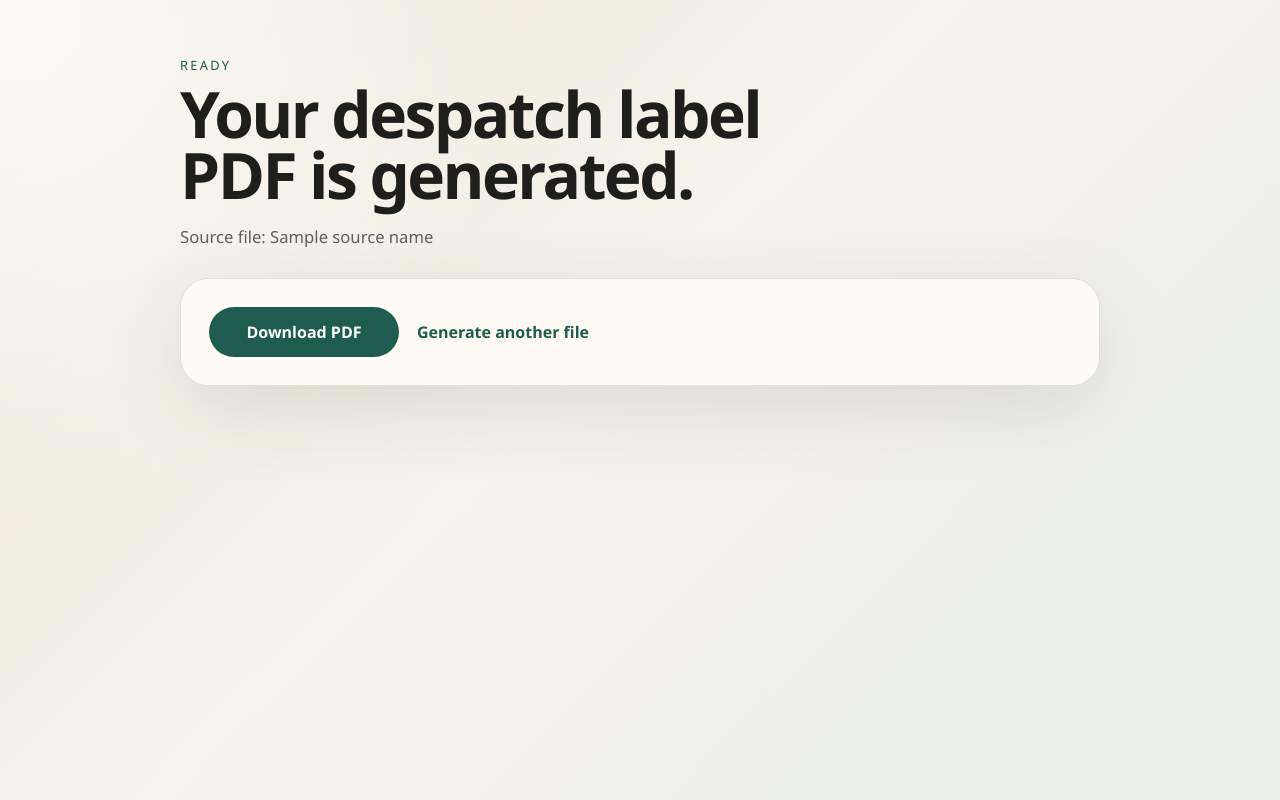
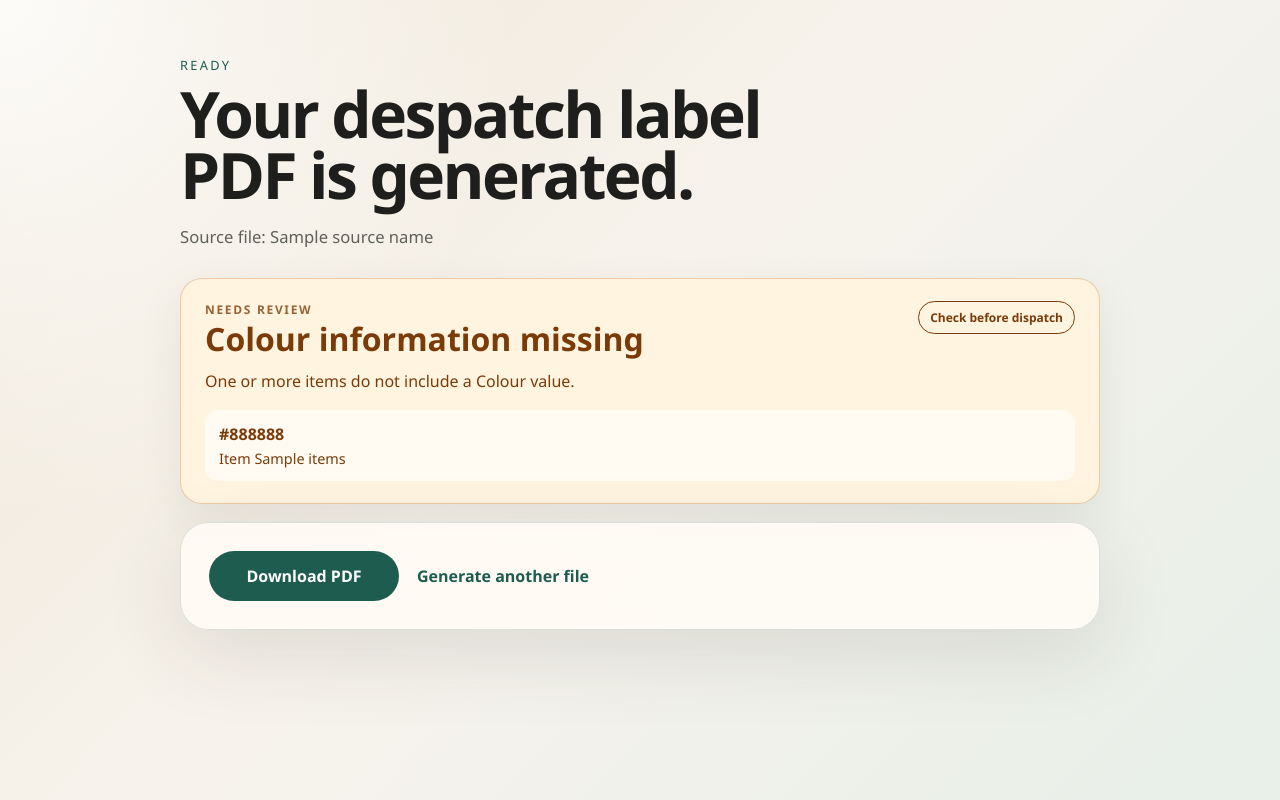
Before and after one commit to leibo314-dotcom/x1-despatch-label-toolkit, a Flask app: template templates/result.html in a window 1280 px wide. Run offline with Flask 3, Linux system fonts and the light colour scheme; the template is opened without the code that fills it: most values are stand-ins (such as "Sample title", 1, 10 or a date in 2020).

Commit message:
Add colour mismatch warning preview

```diff
--- a/app.py
+++ b/app.py
@@ -27,6 +27,57 @@ def get_job_paths(job_id: str) -> dict[str, Path]:
         "input_path": job_dir / "input.pdf",
         "output_path": job_dir / "despatch_label.pdf",
         "workdir": job_dir / "work",
+    }
+
+
+def format_item_numbers(item_numbers: list[int]) -> str:
+    numbers = sorted(set(item_numbers))
+    if not numbers:
+        return ""
+
+    ranges: list[str] = []
+    start = previous = numbers[0]
+    for number in numbers[1:]:
+        if number == previous + 1:
+            previous = number
+            continue
+        ranges.append(str(start) if start == previous else f"{start}-{previous}")
+        start = previous = number
+    ranges.append(str(start) if start == previous else f"{start}-{previous}")
+    return ", ".join(ranges)
+
+
+def build_colour_check(items) -> dict:
+    colour_groups: dict[str, dict] = {}
+    missing_items: list[int] = []
+
+    for item in items:
+        colour = " ".join(item.colour.split()).strip()
+        if not colour:
+            missing_items.append(item.no)
+            continue
+
+        key = colour.casefold()
+        group = colour_groups.setdefault(key, {"colour": colour, "items": []})
+        group["items"].append(item.no)
+
+    groups = []
+    for group in colour_groups.values():
+        groups.append({
+            "colour": group["colour"],
+            "items": format_item_numbers(group["items"]),
+        })
+
+    has_mismatch = len(groups) > 1
+    has_missing = bool(missing_items)
+    return {
+        "status": "warning" if has_mismatch or has_missing else "success",
+        "has_mismatch": has_mismatch,
+        "has_missing": has_missing,
+        "item_count": len(items),
+        "colour_count": len(groups),
+        "groups": groups,
+        "missing_items": format_item_numbers(missing_items),
     }
 
 
@@ -72,10 +123,20 @@ def result(job_id: str):
         return redirect(url_for("index"))
 
     source_name = request.args.get("source_name", "Uploaded PDF")
+    colour_check = None
+    try:
+        from x1_despatch_label_real_diagram import parse_items
+
+        colour_check = build_colour_check(parse_items(paths["input_path"]))
+    except Exception:
+        # Label generation has already succeeded, so a secondary colour check
+        # must not prevent the user from downloading the PDF.
+        colour_check = None
     return render_template(
         "result.html",
         job_id=job_id,
         source_name=source_name,
+        colour_check=colour_check,
     )
 
 
--- a/public/styles.css
+++ b/public/styles.css
@@ -8,6 +8,12 @@
   --line: rgba(29, 92, 79, 0.16);
   --error-bg: #fff0eb;
   --error-text: #8a2f1c;
+  --warning-bg: #fff4df;
+  --warning-text: #7a3b08;
+  --warning-line: rgba(190, 95, 17, 0.28);
+  --success-bg: #eaf7ef;
+  --success-text: #185c38;
+  --success-line: rgba(24, 92, 56, 0.22);
   --shadow: 0 24px 80px rgba(50, 45, 35, 0.12);
 }
 
@@ -132,6 +138,87 @@ body {
   flex-wrap: wrap;
 }
 
+.colour-alert {
+  margin-bottom: 18px;
+  padding: 22px 24px;
+  border: 1px solid;
+  border-radius: 22px;
+  box-shadow: 0 16px 45px rgba(50, 45, 35, 0.08);
+}
+
+.colour-alert.warning {
+  color: var(--warning-text);
+  background: var(--warning-bg);
+  border-color: var(--warning-line);
+}
+
+.colour-alert.success {
+  color: var(--success-text);
+  background: var(--success-bg);
+  border-color: var(--success-line);
+}
+
+.colour-alert-heading {
+  display: flex;
+  align-items: flex-start;
+  justify-content: space-between;
+  gap: 18px;
+}
+
+.colour-alert h2 {
+  margin: 2px 0 0;
+  color: currentColor;
+  font-size: clamp(1.35rem, 3vw, 2rem);
+  line-height: 1.05;
+}
+
+.colour-alert p {
+  margin: 14px 0 0;
+  line-height: 1.55;
+}
+
+.alert-kicker {
+  margin: 0 !important;
+  font-size: 0.75rem;
+  font-weight: 800;
+  letter-spacing: 0.14em;
+  text-transform: uppercase;
+  opacity: 0.78;
+}
+
+.alert-badge {
+  flex: 0 0 auto;
+  padding: 7px 11px;
+  border: 1px solid currentColor;
+  border-radius: 999px;
+  font-size: 0.75rem;
+  font-weight: 800;
+  white-space: nowrap;
+}
+
+.colour-groups {
+  display: grid;
+  grid-template-columns: repeat(auto-fit, minmax(190px, 1fr));
+  gap: 10px;
+  margin-top: 16px;
+}
+
+.colour-group {
+  display: grid;
+  gap: 4px;
+  padding: 13px 14px;
+  border-radius: 14px;
+  background: rgba(255, 255, 255, 0.62);
+}
+
+.colour-group span {
+  font-size: 0.9rem;
+}
+
+.colour-group.missing {
+  border: 1px dashed currentColor;
+}
+
 .flash-list {
   margin-bottom: 18px;
 }
@@ -160,4 +247,12 @@ body {
   .dropzone {
     padding: 20px;
   }
+
+  .colour-alert-heading {
+    display: grid;
+  }
+
+  .alert-badge {
+    width: fit-content;
+  }
 }
--- a/templates/result.html
+++ b/templates/result.html
@@ -14,6 +14,64 @@
       <p class="lede">Source file: {{ source_name }}</p>
     </section>
 
+    {% if colour_check %}
+      {% if colour_check.status == "warning" %}
+        <section class="colour-alert warning" role="alert">
+          <div class="colour-alert-heading">
+            <div>
+              <p class="alert-kicker">Needs review</p>
+              <h2>
+                {% if colour_check.has_mismatch %}
+                  Colour mismatch detected
+                {% else %}
+                  Colour information missing
+                {% endif %}
+              </h2>
+            </div>
+            <span class="alert-badge">Check before dispatch</span>
+          </div>
+          <p>
+            {% if colour_check.has_mismatch %}
+              {{ colour_check.colour_count }} different colours were found across
+              {{ colour_check.item_count }} items.
+            {% else %}
+              One or more items do not include a Colour value.
+            {% endif %}
+          </p>
+          <div class="colour-groups">
+            {% for group in colour_check.groups %}
+              <div class="colour-group">
+                <strong>{{ group.colour }}</strong>
+                <span>Item {{ group.items }}</span>
+              </div>
+            {% endfor %}
+            {% if colour_check.has_missing %}
+              <div class="colour-group missing">
+                <strong>Colour missing</strong>
+                <span>Item {{ colour_check.missing_items }}</span>
+              </div>
+            {% endif %}
+          </div>
+        </section>
+      {% else %}
+        <section class="colour-alert success" aria-live="polite">
+          <div class="colour-alert-heading">
+            <div>
+              <p class="alert-kicker">Colour check passed</p>
+              <h2>All item colours match</h2>
+            </div>
+            <span class="alert-badge">No mismatch</span>
+          </div>
+          {% if colour_check.groups %}
+            <p>
+              All {{ colour_check.item_count }} items use
+              <strong>{{ colour_check.groups[0].colour }}</strong>.
+            </p>
+          {% endif %}
+        </section>
+      {% endif %}
+    {% endif %}
+
     <section class="card result-card">
       <a class="primary-btn" href="{{ url_for('download', job_id=job_id, source_name=source_name) }}">Download PDF</a>
       <a class="secondary-link" href="{{ url_for('index') }}">Generate another file</a>
```
